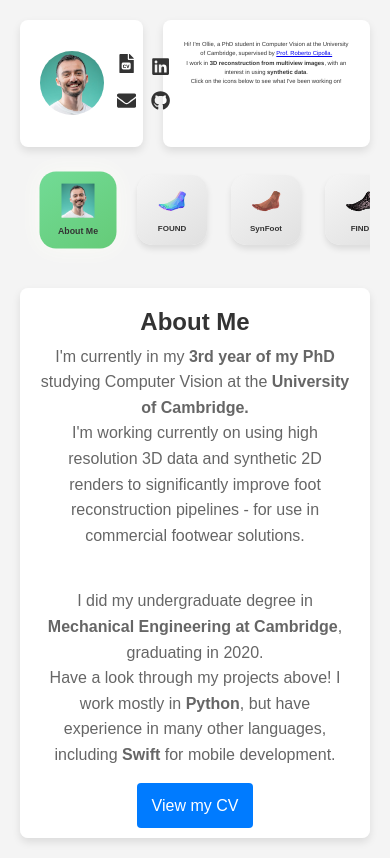
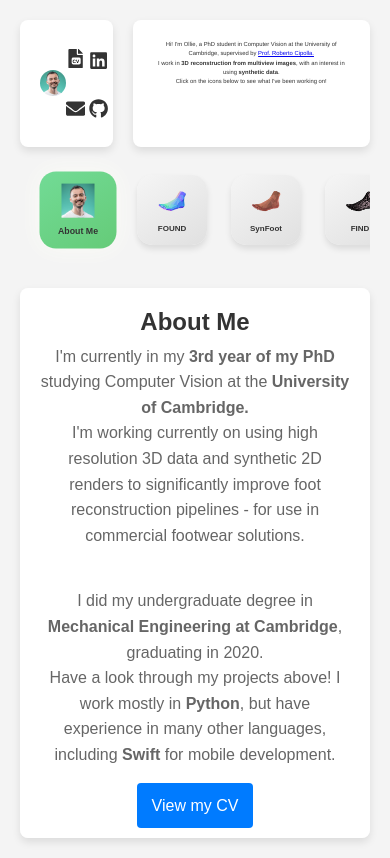
Before and after one commit to OllieBoyne/ollieboyne.github.io, a React (Create React App) app: page / in a window 390 px wide. Built offline with nearby package versions, Linux system fonts and the light colour scheme.

Commit message:
Road to mobile friendly

```diff
--- a/src/components/contactBar.css
+++ b/src/components/contactBar.css
@@ -13,21 +13,16 @@
   flex-direction: row;
   align-items: center;
   margin-left: 0px;
+  overflow: hidden;
 }
 
 .headshot-name-icons-container {
   display: flex;
   align-items: center;
   width: 100%;
+  height: 100%;
 }
 
-
-.headshot-name-container {
-  display: flex;
-  width: 100%;
-  align-items: center;
-  margin-bottom: 1rem;
-}
 
 .name-phd-location-container {
   display: flex;
@@ -38,48 +33,32 @@
 }
 
 .headshot {
-  width: auto;
-  height: 4rem;
   border-radius: 50%;
+  max-width: 50%;
+  max-height: 100%;
+  object-fit: contain;
 }
 
 .name {
   font-weight: bold;
-  margin-bottom: 0.25rem; /* Adjust as necessary */
-}
-
-.info-container {
-  display: flex;
-  flex-direction: column;
-  justify-content: center;
-  height: 100%;
-}
-
-.contact-icon-container {
-  display: flex;
-  justify-content: space-around;
-  width: 100%; /* Adjust width as needed */
-  margin-top: 1rem;
+  margin-bottom: 0.25rem;
 }
 
 .contact-icon-grid {
   display: grid;
   grid-template-columns: repeat(2, 1fr); /* 2x2 grid */
-  gap: 10px; /* Adjust gap as necessary */
+  gap: 10%; /* Adjust gap as necessary */
   justify-items: center;
-  padding-left:10px;
+  height: 100%;
 }
 
 .contact-icon {
-  font-size: 2rem; /* Adjust icon size as needed */
+  font-size: 100%; /* Adjust icon size as needed */
   color: #333; /* Icon color */
   display: flex;
   justify-content: center; /* Center icon */
   align-items: center; /* Center icon */
-  position: relative; /* For absolute positioning of text */
-  margin: 0;
   width: 100%;
-  aspect-ratio: 1/1;
 }
 
 .contact-icon-overlay {
@@ -91,7 +70,7 @@
   top: 50%; /* Center vertically */
   left: 50%; /* Center horizontally */
   transform: translate(-50%, -50%); /* Adjust for exact center */
-  font-size: 0.75rem; /* Adjust text size as needed */
+  font-size: 30%; /* Adjust text size as needed */
   color: rgb(0, 0, 0); /* Choose color that stands out on the icon */
   font-weight: bold;
   background-color: rgb(255, 255, 255);
@@ -117,10 +96,6 @@
   .name-phd-location-container {
     font-size: 1vw; /* Adjust based on current size */
   }
-
-  /* .headshot {
-    height: 2rem;
-  } */
 
   .contact-icon {
     font-size: 1.2rem; /* Smaller icons for smaller screens */
--- a/src/index.jsx
+++ b/src/index.jsx
@@ -7,6 +7,16 @@ import { BrowserRouter as Router, Routes, Route} from 'react-router-dom';
 import App from './App';
 import Redirect from './redirect';
 import './index.css';
+
+// Handle redirects
+(function() {
+  var redirect = sessionStorage.redirect;
+  delete sessionStorage.redirect;
+  if (redirect && redirect !== window.location.href) {
+    window.history.replaceState(null, null, redirect);
+  }
+})();
+
 
 ReactDOM.render(
   <React.StrictMode>
```
Also changed, not shown: 404.html (added, +12 -0 lines).
